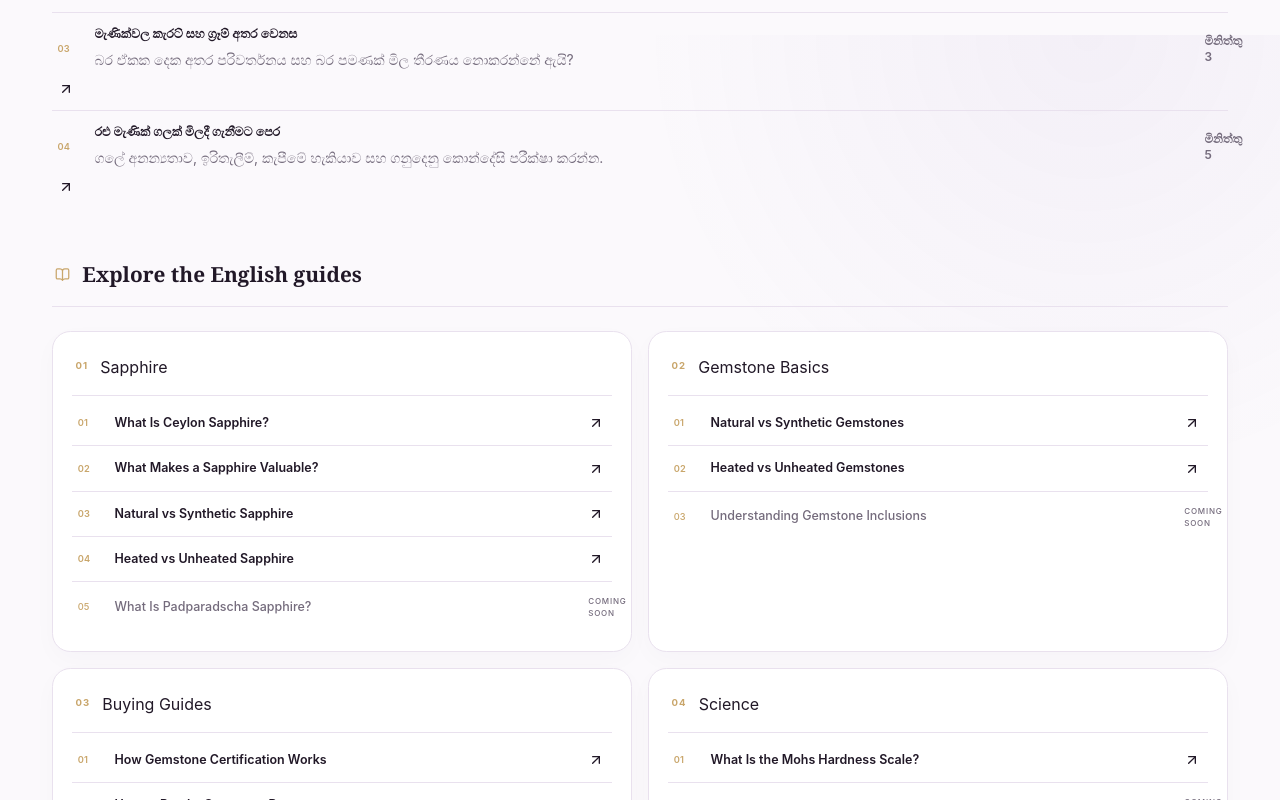
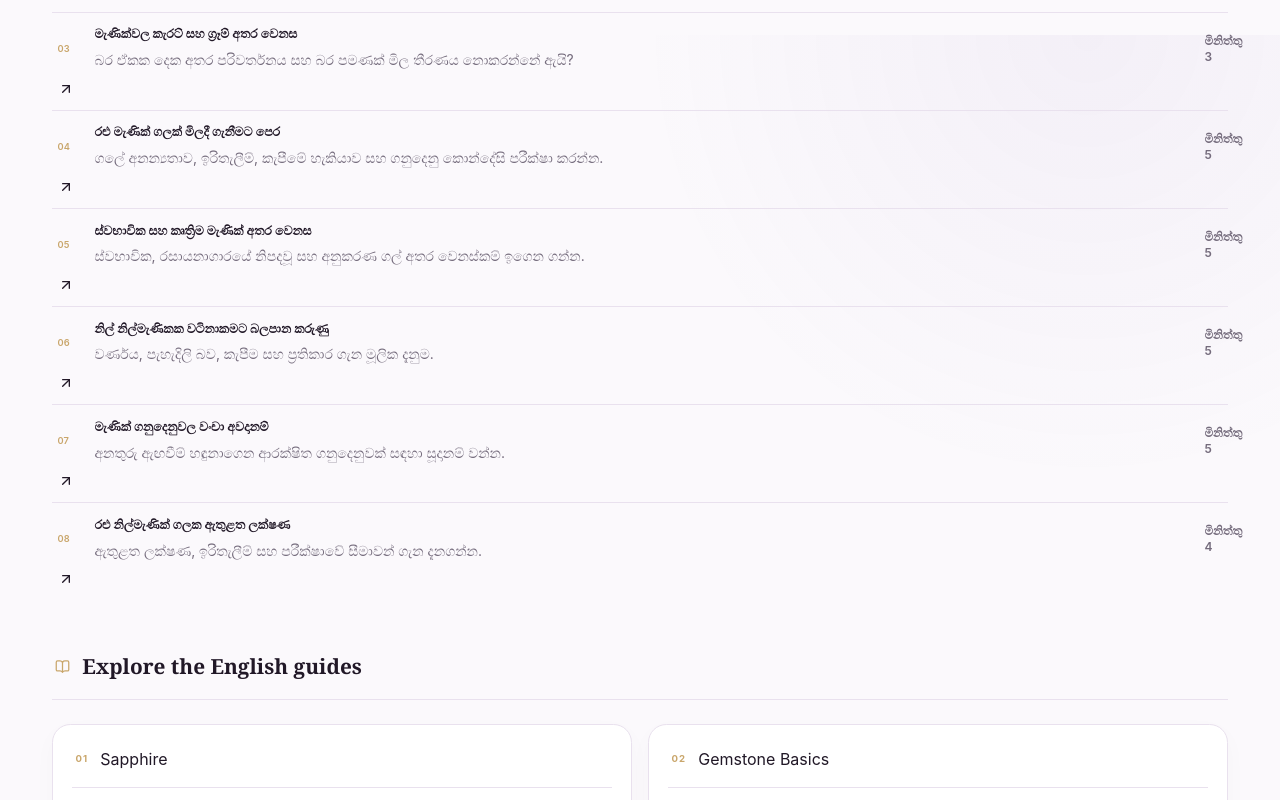
Before and after one commit to LinukaBandara/GemologyX, a Next.js app: page /learn in a window 1280 px wide. Shown: the part 765-1565 px from the top of the page. Built offline with nearby package versions, Linux system fonts and the light colour scheme.

Commit message:
Add four new Sinhala guides to Learn hub

```diff
--- a/src/app/learn/page.tsx
+++ b/src/app/learn/page.tsx
@@ -32,6 +32,30 @@ const sinhalaGuides = [
     description: "ගලේ අනන්‍යතාව, ඉරිතැලීම්, කැපීමේ හැකියාව සහ ගනුදෙනු කොන්දේසි පරීක්ෂා කරන්න.",
     href: "/si/learn/buying-rough-gemstones",
     readTime: "මිනිත්තු 5",
+  },
+  {
+    title: "ස්වභාවික සහ කෘත්‍රිම මැණික් අතර වෙනස",
+    description: "ස්වභාවික, රසායනාගාරයේ නිපදවූ සහ අනුකරණ ගල් අතර වෙනස්කම් ඉගෙන ගන්න.",
+    href: "/si/learn/natural-vs-synthetic-gemstones",
+    readTime: "මිනිත්තු 5",
+  },
+  {
+    title: "නිල් නිල්මැණිකක වටිනාකමට බලපාන කරුණු",
+    description: "වර්ණය, පැහැදිලි බව, කැපීම සහ ප්‍රතිකාර ගැන මූලික දැනුම.",
+    href: "/si/learn/blue-sapphire-value-factors",
+    readTime: "මිනිත්තු 5",
+  },
+  {
+    title: "මැණික් ගනුදෙනුවල වංචා අවදානම්",
+    description: "අනතුරු ඇඟවීම් හඳුනාගෙන ආරක්ෂිත ගනුදෙනුවක් සඳහා සූදානම් වන්න.",
+    href: "/si/learn/avoid-gemstone-scams",
+    readTime: "මිනිත්තු 5",
+  },
+  {
+    title: "රළු නිල්මැණික් ගලක ඇතුළත ලක්ෂණ",
+    description: "ඇතුළත ලක්ෂණ, ඉරිතැලීම් සහ පරීක්ෂාවේ සීමාවන් ගැන දැනගන්න.",
+    href: "/si/learn/rough-sapphire-inclusions",
+    readTime: "මිනිත්තු 4",
   },
 ] as const;
 
```
